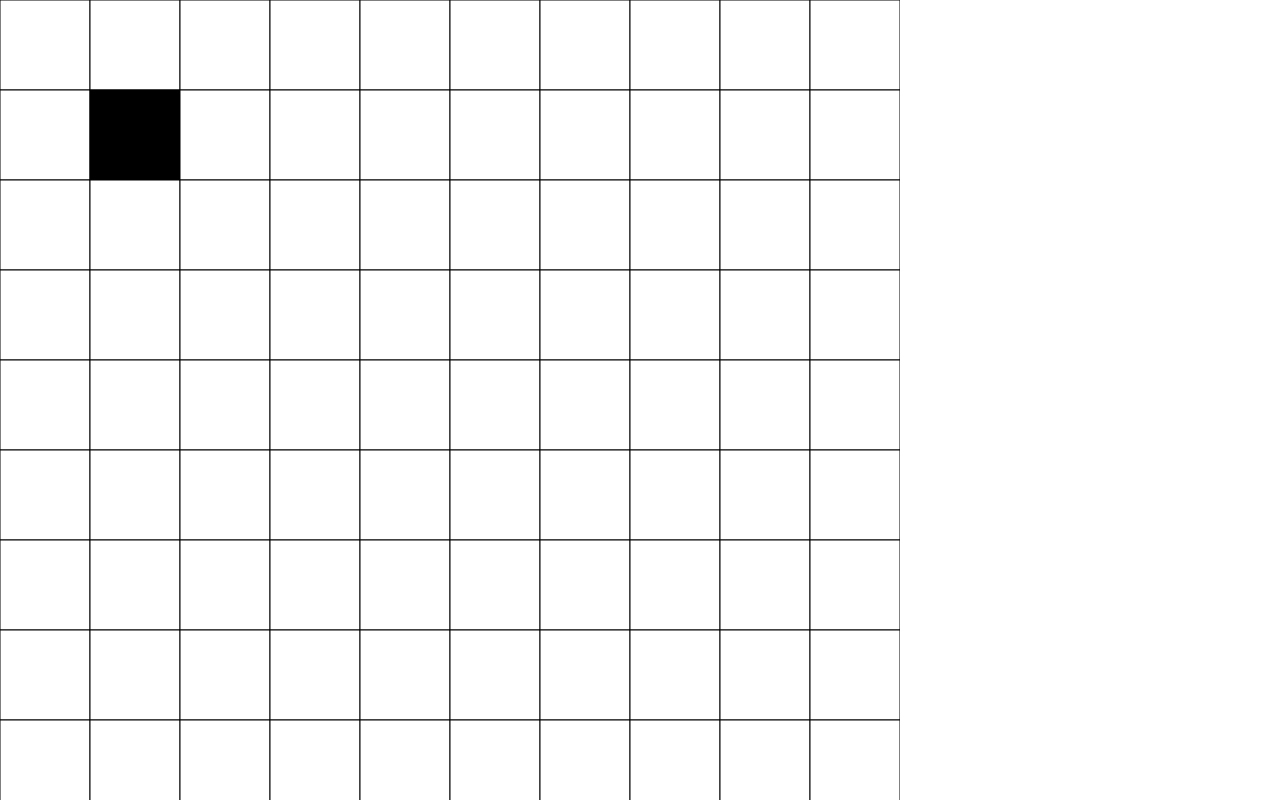
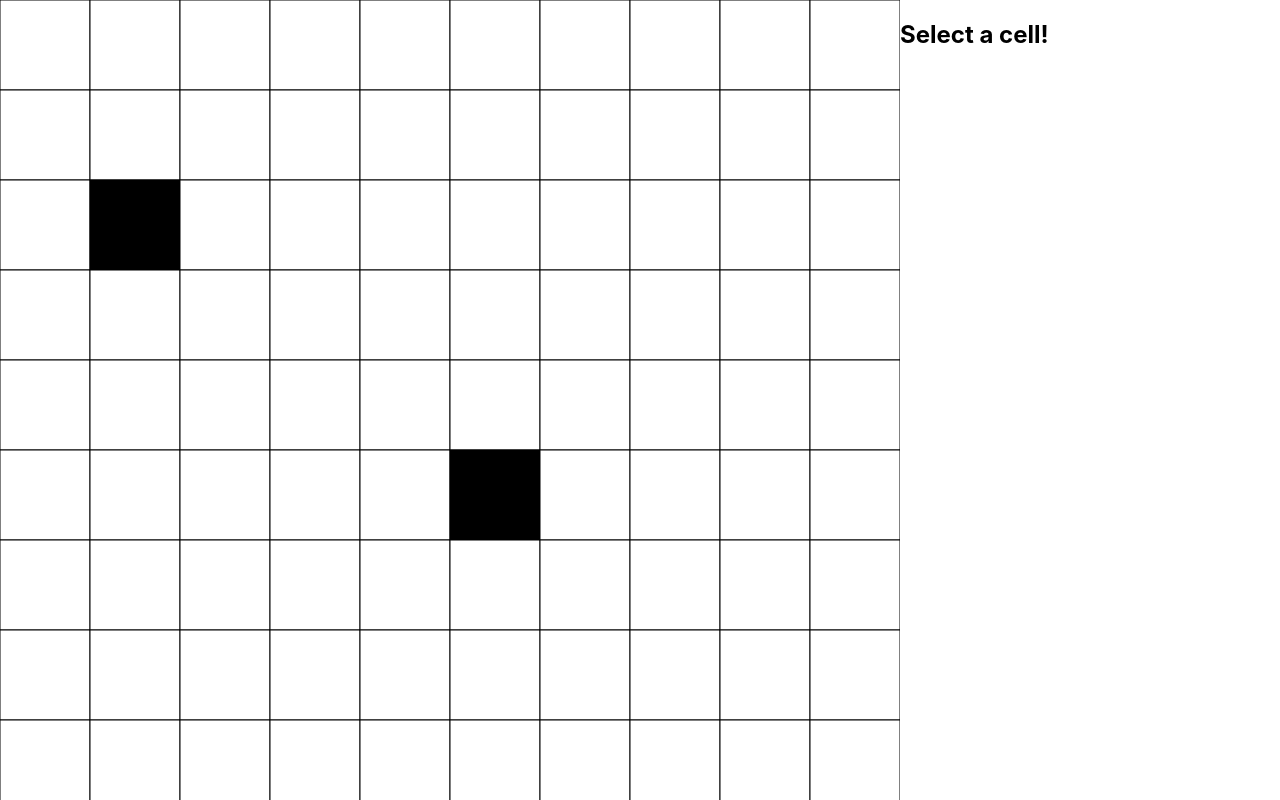
Before and after one commit to architectdrone/ArchEvoPangea, a React (Create React App) app in the folder website/: page / in a window 1280 px wide. Shown: the top 800 px of the page. Built offline with nearby package versions, Linux system fonts and the light colour scheme.

Commit message:
Update demo

```diff
--- a/website/src/App.jsx
+++ b/website/src/App.jsx
@@ -1,12 +1,8 @@
-import React from 'react';
+import {React, useState} from 'react';
 import './App.css';
 import WorldDisplay from './components/WorldDisplay/WorldDisplay';
 import CellDisplay from './components/CellDisplay/CellDisplay';
 
-/**
- * The Root App.
- */
-function App() {
 const program = [
   {
     instruction: 0,
@@ -217,15 +213,37 @@ function App() {
   genome: program,
 };
 
-  const onClick = (cell) => console.log(cell);
+const cell2 = {
+  x: 1,
+  y: 2,
+  instructionPointer: 4,
+  id: 777,
+  age: 30,
+  lineage: 3,
+  virility: 5,
+  registers: registers,
+  genome: program,
+};
+
+/**
+ * The Root App.
+ */
+function App() {
+  const [cellToDisplay, setCellToDisplay] = useState(null);
+
+  const onClick = (cell) => {
+    setCellToDisplay(cell);
+  };
   return (
-    <div>
+    <div
+      className="flex-container"
+      style={{'flex-direction': 'row', 'display': 'flex'}}>
       <WorldDisplay
-        cells={[{x: 1, y: 1}]}
+        cells={[cell, cell2]}
         viewSize={900}
         worldSize={10}
         onClick={onClick}/>
-      <CellDisplay cell={cell}/>
+      <CellDisplay cell={cellToDisplay}/>
     </div>
   );
 }
```
Lines whose indentation alone changed are shown as unchanged.
